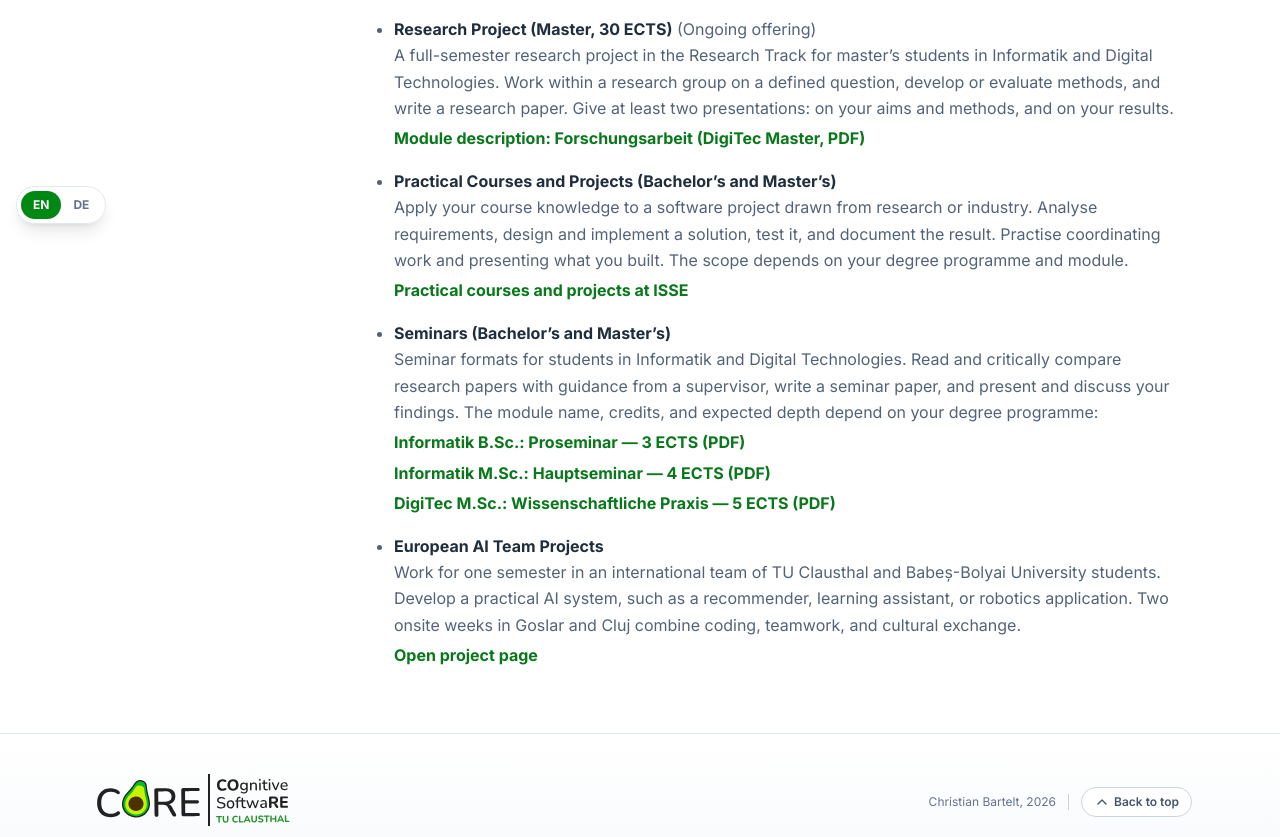
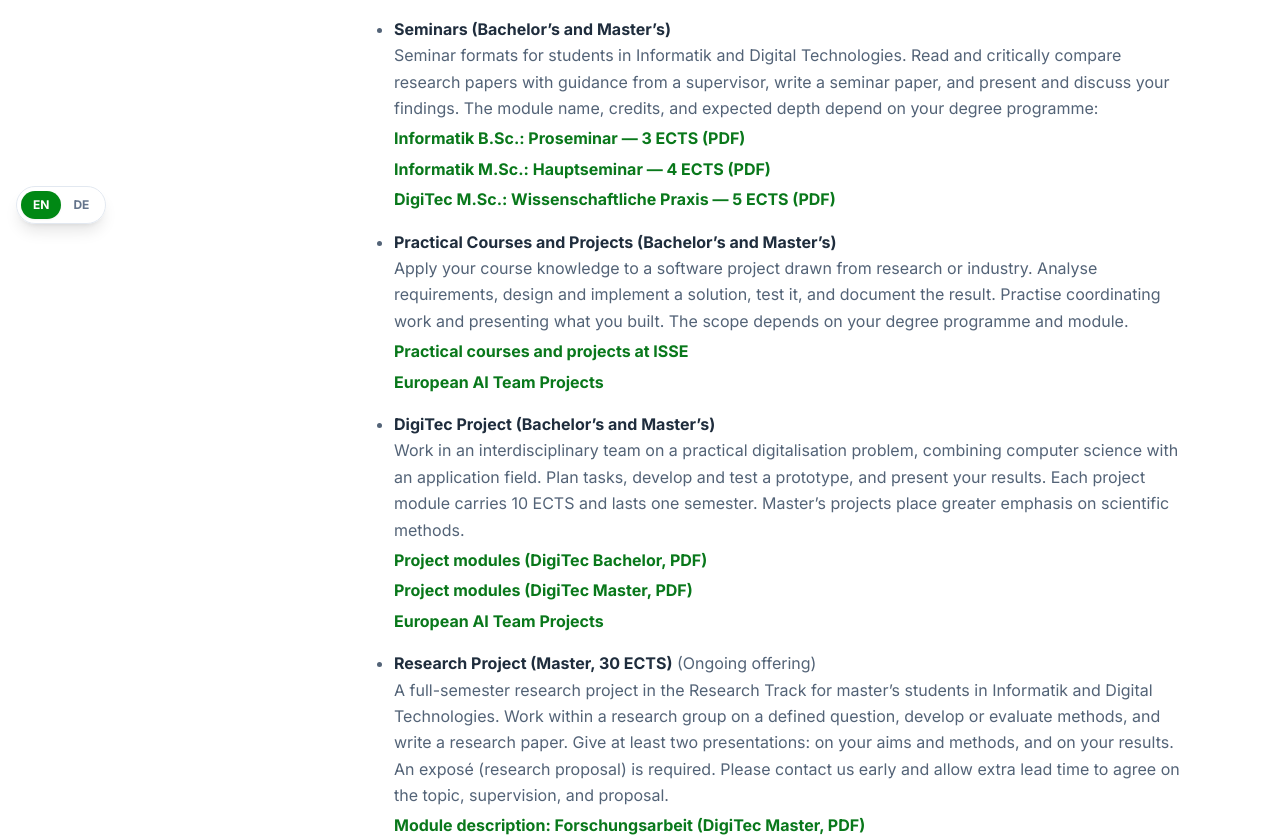
Before and after one commit to bartelt-lab/core, a React (Vite) app: page /tuc/teaching in a window 1280 px wide. Shown: the part 560-1397 px from the top of the page. Built offline with nearby package versions, Linux system fonts and the light colour scheme.

Commit message:
Reorder teaching courses and clarify project formats

```diff
--- a/src/pages/tuc/Teaching.jsx
+++ b/src/pages/tuc/Teaching.jsx
@@ -12,26 +12,6 @@
         link: 'https://digitecstudieren.de/downloads/ba/MHB_BSc_DT_WiSe26.pdf#page=6',
         cta: 'Module description (B.Sc. Digital Technologies, PDF)',
         ctaDe: 'Modulbeschreibung (B.Sc. Digital Technologies, PDF)'
-    },
-    {
-        title: 'Research Project (Master, 30 ECTS)',
-        titleDe: 'Forschungsprojekt (Master, 30 LP)',
-        semester: 'Ongoing offering',
-        semesterDe: 'Fortlaufendes Angebot',
-        tone: 'A full-semester research project in the Research Track for master’s students in Informatik and Digital Technologies. Work within a research group on a defined question, develop or evaluate methods, and write a research paper. Give at least two presentations: on your aims and methods, and on your results.',
-        toneDe: 'Im Research Track der Masterstudiengänge Informatik und Digital Technologies bearbeiten Sie ein Semester lang eine Forschungsfrage in einer Arbeitsgruppe. Sie entwickeln oder untersuchen Methoden und verfassen eine Forschungsarbeit. In mindestens zwei Vorträgen stellen Sie zunächst Ziele und Vorgehen, später Ihre Ergebnisse vor.',
-        link: 'https://digitecstudieren.de/downloads/ms/26%20WiSe%20MHB_MSc.pdf#page=145',
-        cta: 'Module description: Forschungsarbeit (DigiTec Master, PDF)',
-        ctaDe: 'Modulbeschreibung: Forschungsarbeit (DigiTec-Master, PDF)'
-    },
-    {
-        title: 'Practical Courses and Projects (Bachelor’s and Master’s)',
-        titleDe: 'Praktika und Projekte (Bachelor und Master)',
-        tone: 'Apply your course knowledge to a software project drawn from research or industry. Analyse requirements, design and implement a solution, test it, and document the result. Practise coordinating work and presenting what you built. The scope depends on your degree programme and module.',
-        toneDe: 'Sie wenden Ihr Wissen in einem Softwareprojekt aus Forschung oder Praxis an: Anforderungen analysieren, eine Lösung entwerfen und programmieren, sie testen und das Ergebnis dokumentieren. Dabei üben Sie, Aufgaben abzustimmen und Ihre Ergebnisse vorzustellen. Der Umfang richtet sich nach Ihrem Studiengang und Modul.',
-        link: 'https://www.isse.tu-clausthal.de/lehre/lehrveranstaltungen',
-        cta: 'Practical courses and projects at ISSE',
-        ctaDe: 'Praktika und Projekte am ISSE'
     },
     {
         title: 'Seminars (Bachelor’s and Master’s)',
@@ -57,13 +37,56 @@
         ]
     },
     {
-        title: 'European AI Team Projects',
-        titleDe: 'Europäische AI-Team-Projekte',
-        tone: 'Work for one semester in an international team of TU Clausthal and Babeș-Bolyai University students. Develop a practical AI system, such as a recommender, learning assistant, or robotics application. Two onsite weeks in Goslar and Cluj combine coding, teamwork, and cultural exchange.',
-        toneDe: 'Studierende der TU Clausthal und der Babeș-Bolyai University arbeiten ein Semester lang in internationalen Teams. Sie entwickeln ein praktisches KI-System, etwa ein Empfehlungssystem, einen Lernassistenten oder eine Robotikanwendung. Zwei Vor-Ort-Wochen in Goslar und Cluj verbinden gemeinsames Programmieren mit Teamarbeit und kulturellem Austausch.',
-        link: '/ai-team-projects',
-        cta: 'Open project page',
-        ctaDe: 'Projektseite öffnen'
+        title: 'Practical Courses and Projects (Bachelor’s and Master’s)',
+        titleDe: 'Praktika und Projekte (Bachelor und Master)',
+        tone: 'Apply your course knowledge to a software project drawn from research or industry. Analyse requirements, design and implement a solution, test it, and document the result. Practise coordinating work and presenting what you built. The scope depends on your degree programme and module.',
+        toneDe: 'Sie wenden Ihr Wissen in einem Softwareprojekt aus Forschung oder Praxis an: Anforderungen analysieren, eine Lösung entwerfen und programmieren, sie testen und das Ergebnis dokumentieren. Dabei üben Sie, Aufgaben abzustimmen und Ihre Ergebnisse vorzustellen. Der Umfang richtet sich nach Ihrem Studiengang und Modul.',
+        links: [
+            {
+                url: 'https://www.isse.tu-clausthal.de/lehre/lehrveranstaltungen',
+                label: 'Practical courses and projects at ISSE',
+                labelDe: 'Praktika und Projekte am ISSE'
+            },
+            {
+                url: '/ai-team-projects',
+                label: 'European AI Team Projects',
+                labelDe: 'Europäische AI-Team-Projekte'
+            }
+        ]
+    },
+    {
+        title: 'DigiTec Project (Bachelor’s and Master’s)',
+        titleDe: 'DigiTec-Projekt (Bachelor und Master)',
+        tone: 'Work in an interdisciplinary team on a practical digitalisation problem, combining computer science with an application field. Plan tasks, develop and test a prototype, and present your results. Each project module carries 10 ECTS and lasts one semester. Master’s projects place greater emphasis on scientific methods.',
+        toneDe: 'In den interdisziplinären Digitalisierungsprojekten verbinden Sie Informatik mit einem Anwendungsgebiet. Sie planen im Team Aufgaben, entwickeln und testen einen Prototyp und präsentieren Ihre Ergebnisse. Jedes Projektmodul umfasst 10 LP und dauert ein Semester. Im Master liegt mehr Gewicht auf wissenschaftlichen Methoden.',
+        links: [
+            {
+                url: 'https://digitecstudieren.de/downloads/ba/MHB_BSc_DT_WiSe26.pdf#page=131',
+                label: 'Project modules (DigiTec Bachelor, PDF)',
+                labelDe: 'Projektmodule (DigiTec-Bachelor, PDF)'
+            },
+            {
+                url: 'https://digitecstudieren.de/downloads/ms/26%20WiSe%20MHB_MSc.pdf#page=139',
+                label: 'Project modules (DigiTec Master, PDF)',
+                labelDe: 'Projektmodule (DigiTec-Master, PDF)'
+            },
+            {
+                url: '/ai-team-projects',
+                label: 'European AI Team Projects',
+                labelDe: 'Europäische AI-Team-Projekte'
+            }
+        ]
+    },
+    {
+        title: 'Research Project (Master, 30 ECTS)',
+        titleDe: 'Forschungsprojekt (Master, 30 LP)',
+        semester: 'Ongoing offering',
+        semesterDe: 'Fortlaufendes Angebot',
+        tone: 'A full-semester research project in the Research Track for master’s students in Informatik and Digital Technologies. Work within a research group on a defined question, develop or evaluate methods, and write a research paper. Give at least two presentations: on your aims and methods, and on your results. An exposé (research proposal) is required. Please contact us early and allow extra lead time to agree on the topic, supervision, and proposal.',
+        toneDe: 'Im Research Track der Masterstudiengänge Informatik und Digital Technologies bearbeiten Sie ein Semester lang eine Forschungsfrage in einer Arbeitsgruppe. Sie entwickeln oder untersuchen Methoden und verfassen eine Forschungsarbeit. In mindestens zwei Vorträgen stellen Sie zunächst Ziele und Vorgehen, später Ihre Ergebnisse vor. Ein Exposé ist erforderlich. Bitte nehmen Sie frühzeitig Kontakt auf und planen Sie längeren Vorlauf für die Abstimmung von Thema, Betreuung und Exposé ein.',
+        link: 'https://digitecstudieren.de/downloads/ms/26%20WiSe%20MHB_MSc.pdf#page=145',
+        cta: 'Module description: Forschungsarbeit (DigiTec Master, PDF)',
+        ctaDe: 'Modulbeschreibung: Forschungsarbeit (DigiTec-Master, PDF)'
     }
 ];
 
```
